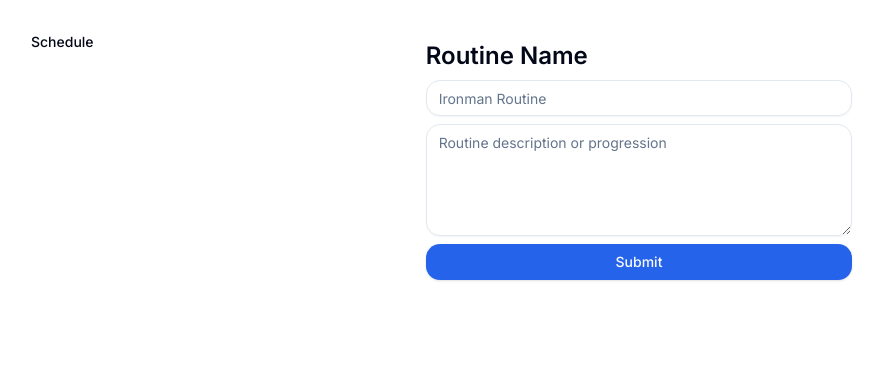
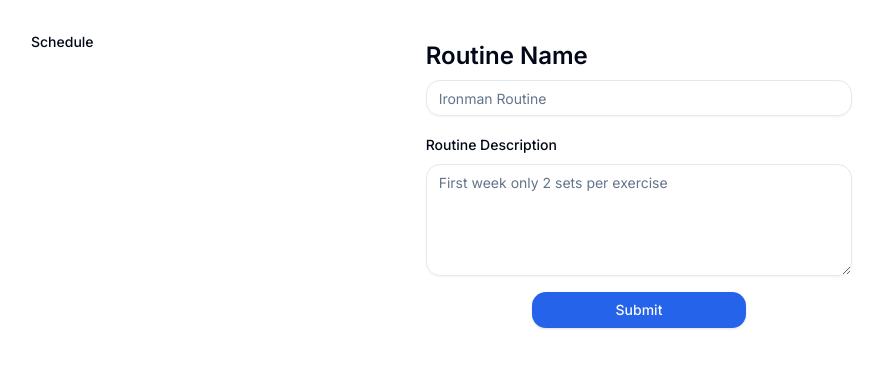
Before and after one commit to colinjcason/max-iron, a Next.js app: page /create-workout in a window 1280 px wide. Shown: the top 368 px of the page, without its empty margins (1-884 px from the left). Built offline with nearby package versions, Linux system fonts and the light colour scheme.

Commit message:
created routine creation form on its own page

```diff
--- a/src/app/create-workout/page.tsx
+++ b/src/app/create-workout/page.tsx
@@ -17,15 +17,10 @@ import { z } from "zod";
 import { Textarea } from "@/components/ui/textarea";
 
 const FormSchema = z.object({
-  exercise: z.string().min(2, {
+  routineName: z.string().min(2, {
     message: "Exercise must be at least 2 characters.",
   }),
-  sets: z.number().min(1, {
-    message: "Sets must be at least 1.",
-  }),
-  reps: z.number().min(1, {
-    message: "Reps must be at least 1.",
-  }),
+  description: z.string(),
 })
 
 const CreateWorkout = () => {
@@ -34,9 +29,8 @@ const CreateWorkout = () => {
   const form = useForm<z.infer<typeof FormSchema>>({
     resolver: zodResolver(FormSchema),
     defaultValues: {
-      exercise: "",
-      sets: 0,
-      reps: 0,
+      routineName: "",
+      description: "",
     },
   })
 
@@ -55,10 +49,10 @@ const CreateWorkout = () => {
   return (
     <div className="flex flex-col items-center h-full w-full mt-10">
       <Form {...form}>
-        <form onSubmit={form.handleSubmit(onSubmit)} className="flex flex-col space-y-2 justify-center w-1/3">
+        <form onSubmit={form.handleSubmit(onSubmit)} className="flex flex-col space-y-4 justify-center w-1/2 md:w-1/3">
           <FormField
             control={form.control}
-            name="exercise"
+            name="routineName"
             render={({ field }) => (
               <FormItem>
                 <FormLabel>
@@ -71,8 +65,24 @@ const CreateWorkout = () => {
               </FormItem>
             )}
           />
-          <Textarea placeholder="Routine description or progression" className="h-28" />
-          <Button type="submit">Submit</Button>
+          <FormField
+            control={form.control}
+            name="description"
+            render={({ field }) => (
+              <FormItem>
+                <FormLabel>Routine Description</FormLabel>
+                <FormControl>
+                  <Textarea
+                    placeholder="First week only 2 sets per exercise"
+                    className="h-28"
+                    {...field}
+                  />
+                </FormControl>
+                <FormMessage />
+              </FormItem>
+            )}
+          />
+          <Button type="submit" className="w-1/2 self-center">Submit</Button>
         </form>
       </Form>
     </div>
```
Also changed, not shown: 1 other file (tests, documents, lock files or other folders).
